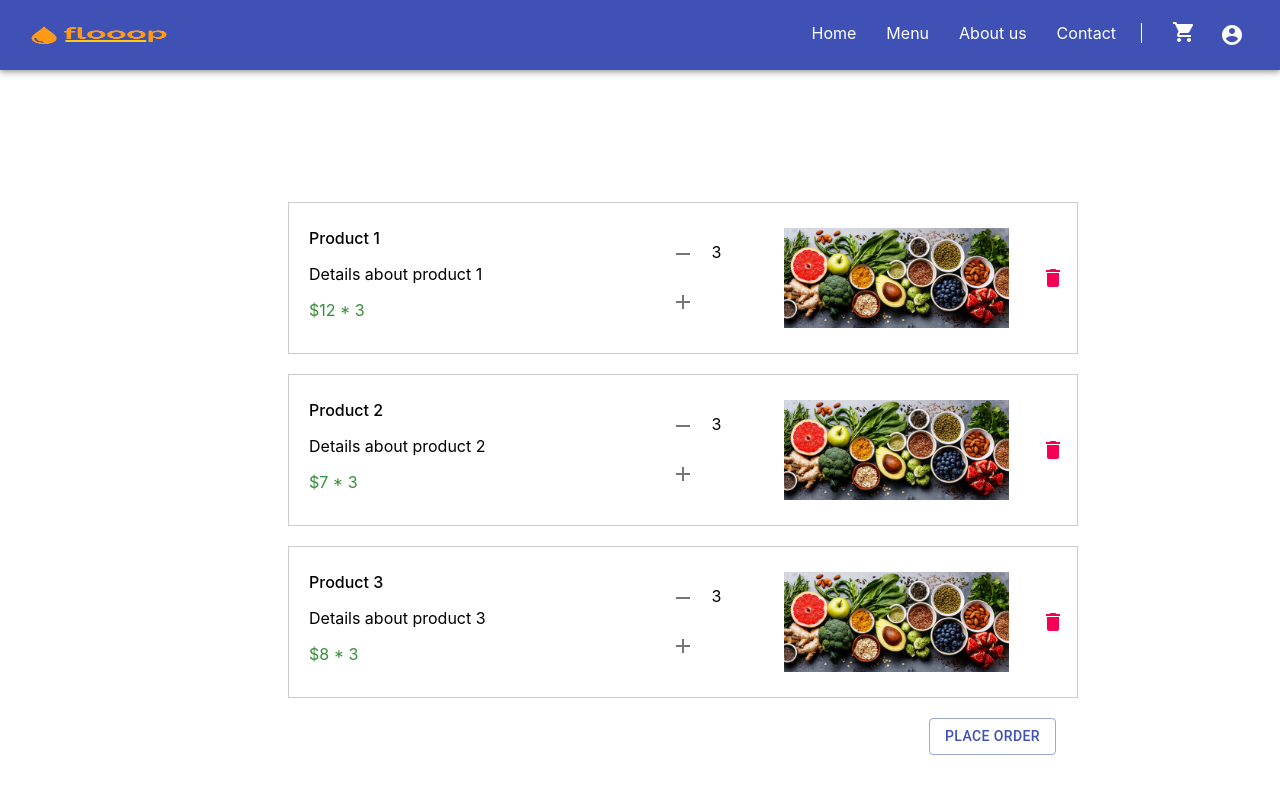
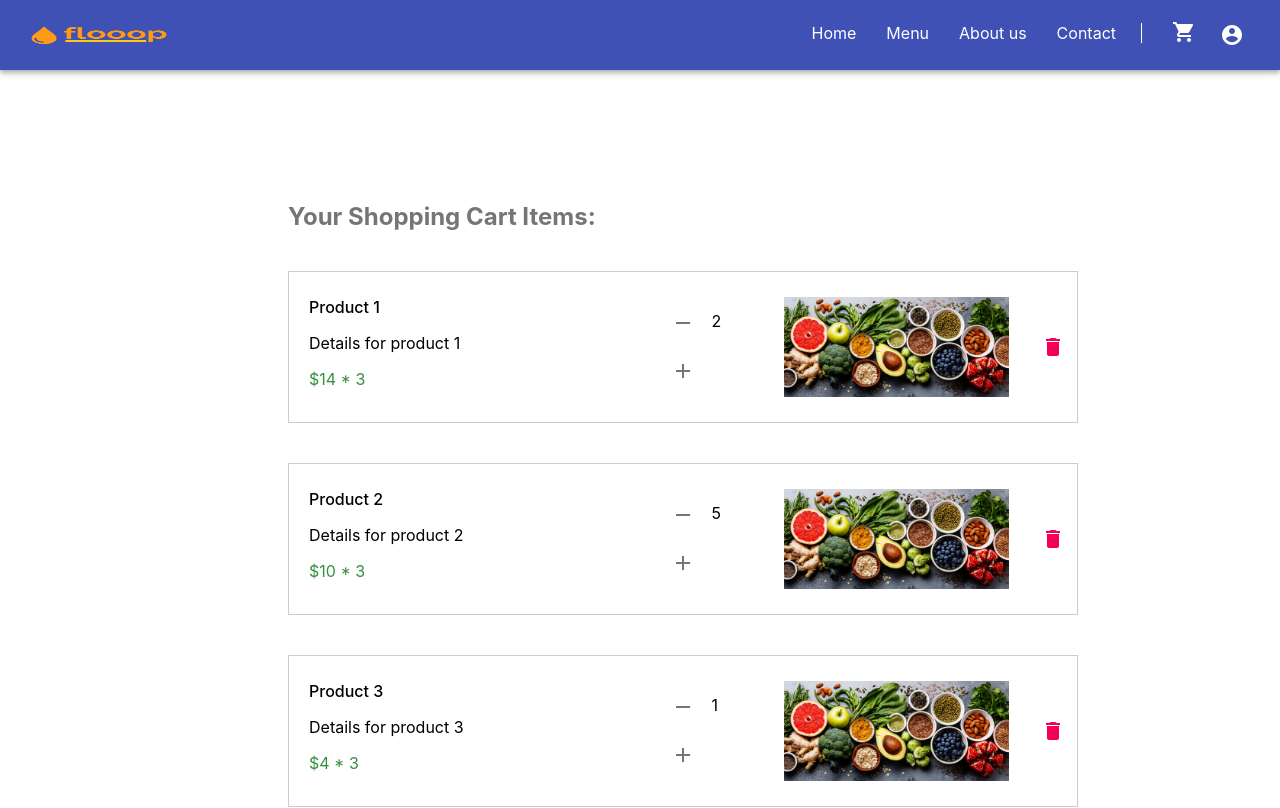
Before and after one commit to OpenSamples/FoodDeliveryFrontend, a React (Create React App) app in the folder frontend/: page /shopping-cart in a window 1280 px wide. Shown: the top 808 px of the page. Built offline with nearby package versions, Linux system fonts and the light colour scheme.

Commit message:
Created shopping cart page

```diff
--- a/frontend/src/components/ShoppingCartItem.js
+++ b/frontend/src/components/ShoppingCartItem.js
@@ -66,7 +66,7 @@ const ShoppingCartItem = props => {
                         <IconButton onClick={increaseQty(-1)}>
                             <Remove />
                         </IconButton>
-                        <span>{'   ' + props.state.qty + '   '}</span>
+                        <span>{'   ' + props.qty + '   '}</span>
                         <IconButton onClick={increaseQty(1)}>
                             <Add />
                         </IconButton>
--- a/frontend/src/containers/ShoppingCart.js
+++ b/frontend/src/containers/ShoppingCart.js
@@ -15,33 +15,44 @@ const useStyles = makeStyles(() => ({
     container: {
         width: '100%',
         // border: '1px solid #ccc',
-        padding: '2rem'
+        padding: '2rem',
+        display: 'flex',
+        flexDirection: 'column',
+        '& h2': {
+            color: 'rgba(0, 0, 0, 0.54)'
+        }
     },
     placeOrderBtn: {
-        float: 'right'
+        alignSelf: 'flex-end',
+        marginTop: '2em'
+    },
+    noItems: {
+        color: 'rgba(0, 0, 0, 0.54)',
+        fontSize: '1.3rem',
+        margin: '0 auto'
     }
 }))
 
 const items = [
     {
         name: 'Product 1',
-        details: 'Details about product 1',
+        details: 'Details for product 1',
         qty: 2,
-        price: 12,
+        price: 14,
         thumbnail: photo1
     },
     {
         name: 'Product 2',
-        details: 'Details about product 2',
-        qty: 1,
-        price: 7,
+        details: 'Details for product 2',
+        qty: 5,
+        price: 10,
         thumbnail: photo1
     },
     {
         name: 'Product 3',
-        details: 'Details about product 3',
-        qty: 5,
-        price: 8,
+        details: 'Details for product 3',
+        qty: 1,
+        price: 4,
         thumbnail: photo1
     }
 ]
@@ -49,17 +60,38 @@ const items = [
 const ShoppingCart = () => {
     const classes = useStyles()
 
-    const [state, setState] = React.useState({qty: 3})
+    const [state, setState] = React.useState({
+        qty: 3,
+        itemsInCart: items.length
+    })
+
+    let itemsCards = () => (
+        <></>
+    )
+
+    let title = "Your Shopping Cart Items:"
+
+    if(state.itemsInCart) {
+        itemsCards = () => (
+            items.map((item, i) => (
+                <ShoppingCartItem state={state} setState={setState} key={i} name={item.name} details={item.details} qty={item.qty} price={item.price} thumbnail={item.thumbnail} />
+            ))
+        )
+    } else {
+        itemsCards = () => (
+            <p className={classes.noItems}>No items in your shopping cart...</p>
+        )
+        title = ""
+    }
 
     return (
         <>
             <Header />
             <div className={classes.root}>
                 <div className={classes.container}>
-                    {items.map((item, i) => (
-                        <ShoppingCartItem state={state} setState={setState} key={i} name={item.name} details={item.details} qty={item.qty} price={item.price} thumbnail={item.thumbnail} />
-                    ))}
-                    <Button variant="outlined" color="primary" className={classes.placeOrderBtn}>Place order</Button>
+                    <h2>{title}</h2>
+                    {itemsCards()}
+                    <Button disabled={state.itemsInCart ? false : true} variant="outlined" color="primary" className={classes.placeOrderBtn}>Place order</Button>
                 </div>
             </div>
             <Footer />
```
